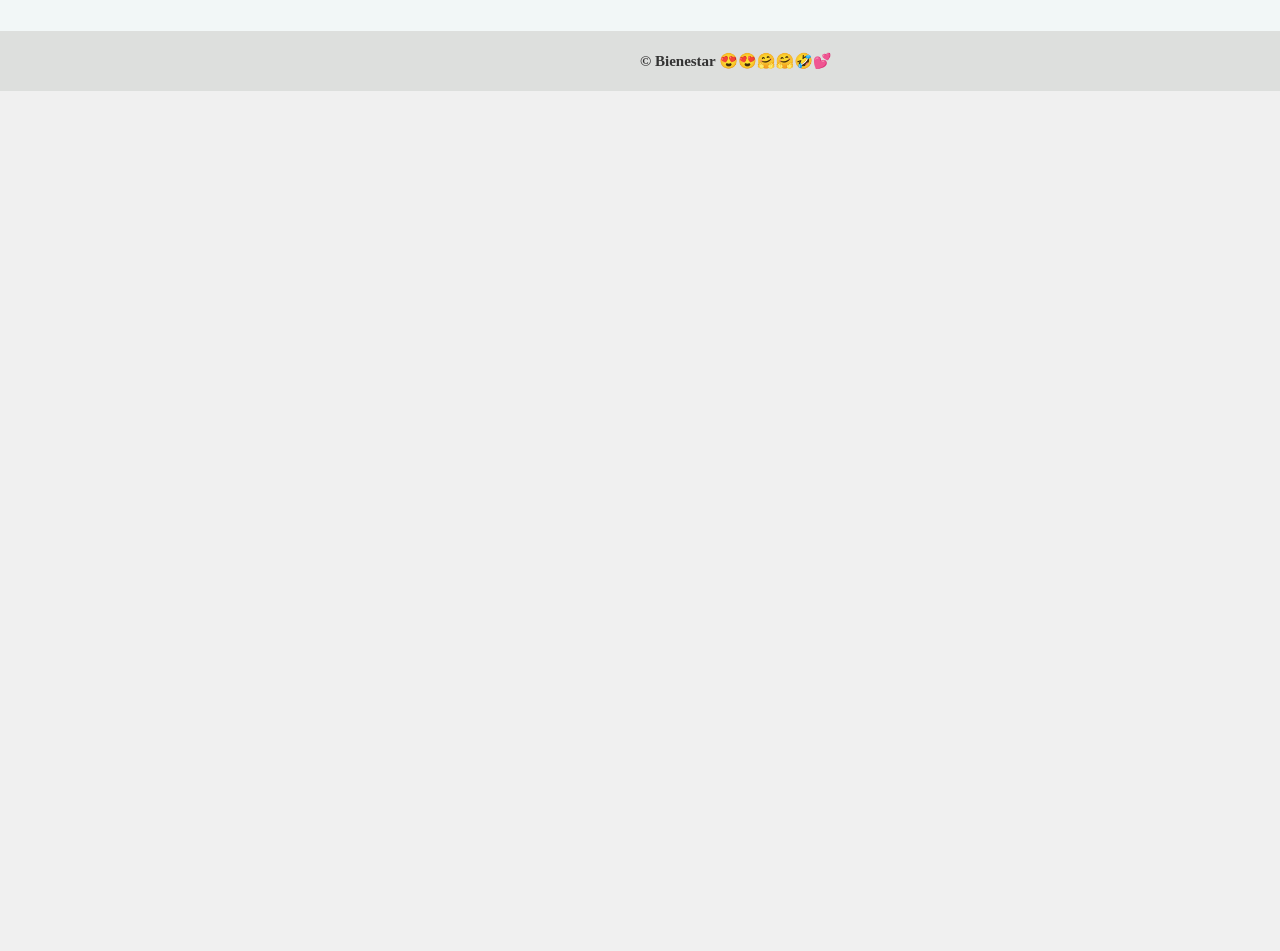
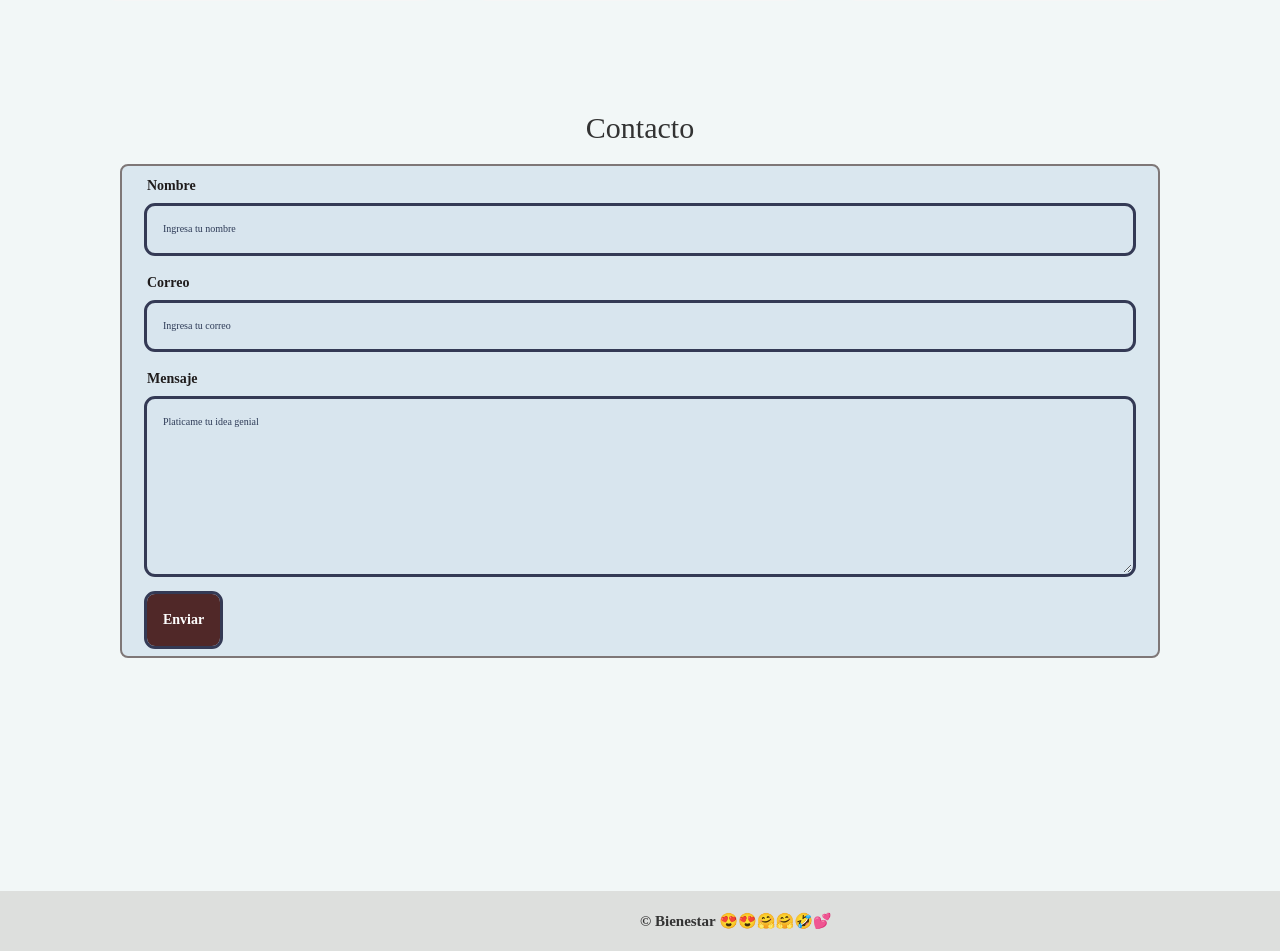
Before and after one commit to DavidGR2000/intranet, a PHP site: page / in a window 1280 px wide. Shown: the part 1809-2760 px from the top of the page. Before the commit the page ends 1900 px from the top, so only its background shows below. Run offline with PHP 8.4, Linux system fonts and the light colour scheme; some libraries are stand-ins or nearby versions; some web fonts are replaced.

Commit message:
contacto

```diff
--- a/css/index.css
+++ b/css/index.css
@@ -112,6 +112,13 @@ footer{
       color: rgb(22, 10, 10);
 
 }
+.bth{
+      background-color: rgb(169, 216, 216);
+      padding: 10px 15px;
+      text-align: center;
+      font-weight: bold;
+      border-radius: 10px;
+}
 
 .card__body{
       padding: 15 15;
@@ -142,7 +149,7 @@ hr .line{
       background-color: transparent;
       padding: 50px 30px;
       overflow: auto;
-      border-left: 10px solid rgba(226, 218, 218, 0.658);
+      border-left: 14px solid rgba(205, 218, 175, 0.349);
       border-radius: 7px;
 
 }
@@ -157,3 +164,78 @@ hr .line{
 .text2:hover{
       box-shadow: 5px 5px 5px 3px rgba(14, 13, 13, 0.493);
 }
+a{text-decoration: none;
+}
+.bth{
+      background-color: antiquewhite;
+      color:black;
+}
+
+.seccion__contenido {
+      padding: 10px 20px 40px;
+}
+.form1 {
+      border: 2px solid rgb(126, 119, 119);
+      padding: 10px 25px;
+      border-radius: 8px;
+      background-color: rgba(92, 147, 199, 0.158);
+}
+
+.form1 input,
+.form1 textarea{
+      outline: 3px solid rgb(52, 58, 85);
+}
+
+.section{
+      width: 100%;
+      min-height: 100vh;
+      padding-top: 40px;
+      position:relative;
+      overflow: hidden;
+}
+.container-section{
+      max-width: 90%;
+      width: 1080px;
+      margin: auto;
+}
+.form-group1 {
+  display: flex;
+  flex-direction: column;
+  gap: .5rem;
+  margin-bottom: 2rem;
+  color:#1f1c1c;
+}
+
+.form-control1 {
+  padding: 15px;
+  font-size: 1rem;
+  background-color: rgba(182, 184, 196, 0.041);
+  border: 1px solid transparent;
+  border-radius: 8px;
+}
+
+.form-control1::placeholder {
+  color: rgb(46, 59, 87);
+}
+
+.form-control1:focus-visible {
+  outline: 1px solid lightseagreen;
+  border-color: #fff;
+}
+
+.btn-form {
+  padding: 15px;
+  background-color: rgb(80, 40, 40);
+  border: 1px solid transparent;
+  border-radius: 8px;
+  color: #fff;
+  font-weight: bold;
+  cursor: pointer;
+}
+
+.btn-form:hover {
+  background-color: rgb(219, 132, 132);
+}
+.title{
+      text-align: center;
+}
--- a/index.html
+++ b/index.html
@@ -50,10 +50,11 @@
       <div class="container contai">
         <h1 class="text">Bienvenidos a Bienestar</h1>
         <p>Este espacio es para el personal encargado de ayudar a nuestros jovenes a evitar la desercion. </p>
+        <a  class="bth" href="#4">Ver Mas</a>
       </div>
     </div>
 
-    <div class="text2">
+    <div class="text2" id="4">
         <p> UNIMINUTO, ha sido testigo del inicio de la etapa que emprenden muchas personas en sus vidas, la cual,
           es sinónimo de la construcción de un proyecto de vida, donde se forjan metas y sueños; sin embargo, también
           es testigo del alto en el camino, de ese paso al costado que muchos estudiantes hacen por diferentes razones. </p>
@@ -114,6 +115,30 @@
               </div>
             </article>
     </div>
+    <section  class="section">
+      <div class="container-section">
+        <h2 class="title">
+              Contacto
+        </h2>
+        <div class="seccion__contenido">
+              <form id="form" class="form1">
+                    <div class="form-group1">
+                          <label for="name">Nombre</label>
+                          <input type="text" id="name" class="form-control1" placeholder="Ingresa tu nombre" required>
+                    </div>
+                    <div class="form-group1">
+                          <label for="email">Correo</label>
+                          <input type="email" id="email" class="form-control1" placeholder="Ingresa tu correo" required>
+                    </div>
+                    <div class="form-group1">
+                          <label for="message">Mensaje</label>
+                          <textarea id="message" class="form-control1" placeholder="Platicame tu idea genial" rows="10"></textarea>
+                    </div>
+                    <input type="submit" class="btn-form" value="Enviar" />
+              </form>
+        </div>
+  </div>
+    </section>
 
       <footer>
         <p class="text1">&copy; Bienestar <span>😍😍🤗🤗🤣💕</span></p>
```
Also changed, not shown: js/js.js (added, +39 -0 lines).
